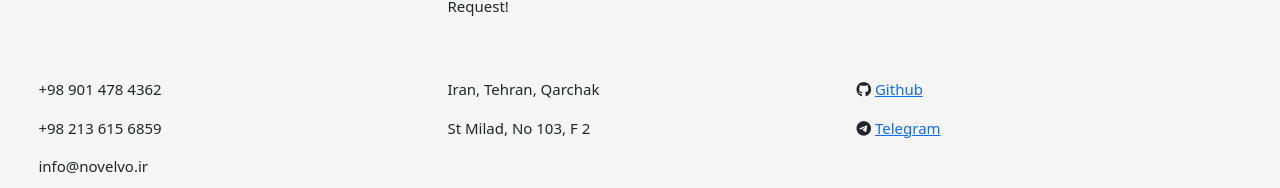
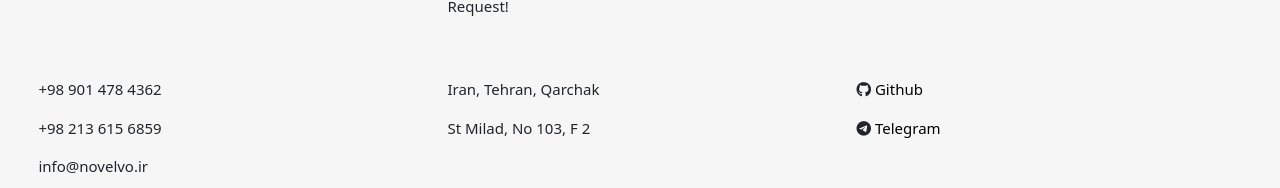
Before and after one commit to Novelvo/novelvo.ir, a plain HTML site: page index.html in a window 1280 px wide. Shown: the part 1899-2087 px from the top of the page. Drawn offline with nearby package versions, Linux system fonts and the light colour scheme.

Commit message:
Add footer link class in dark mode

```diff
--- a/static/css/light.css
+++ b/static/css/light.css
@@ -54,4 +54,8 @@
         font-size: 20px;
         font-weight: bold;
     }
+    .novelvo .footer .flink {
+        color: black;
+        text-decoration: none;
+    }
 }
```
